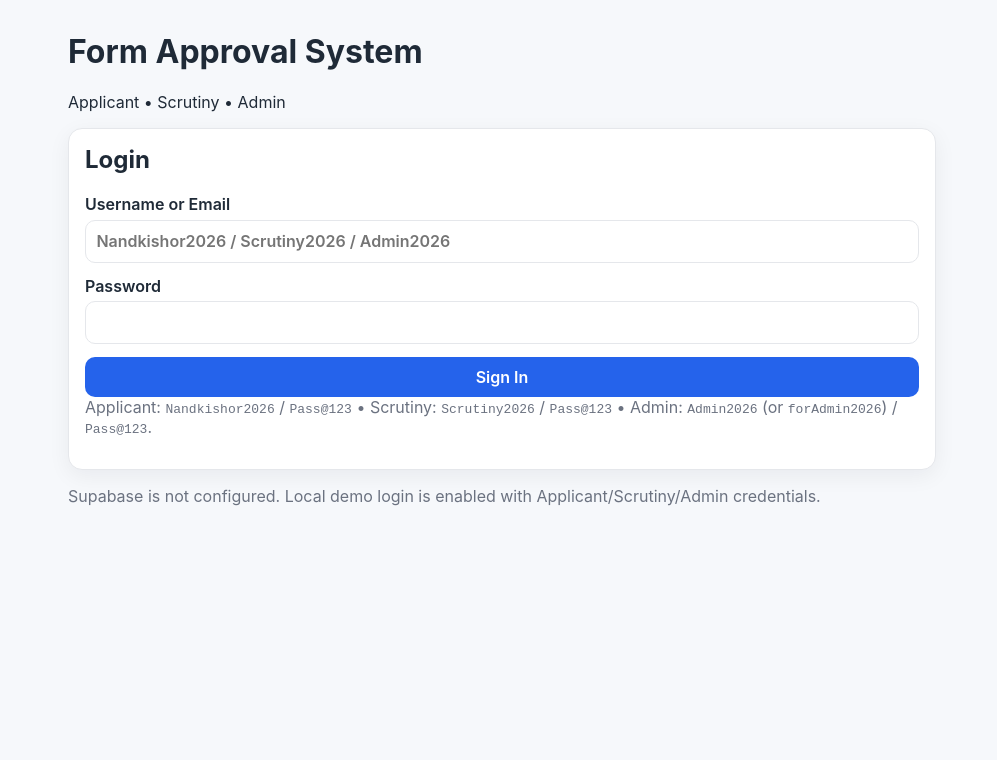
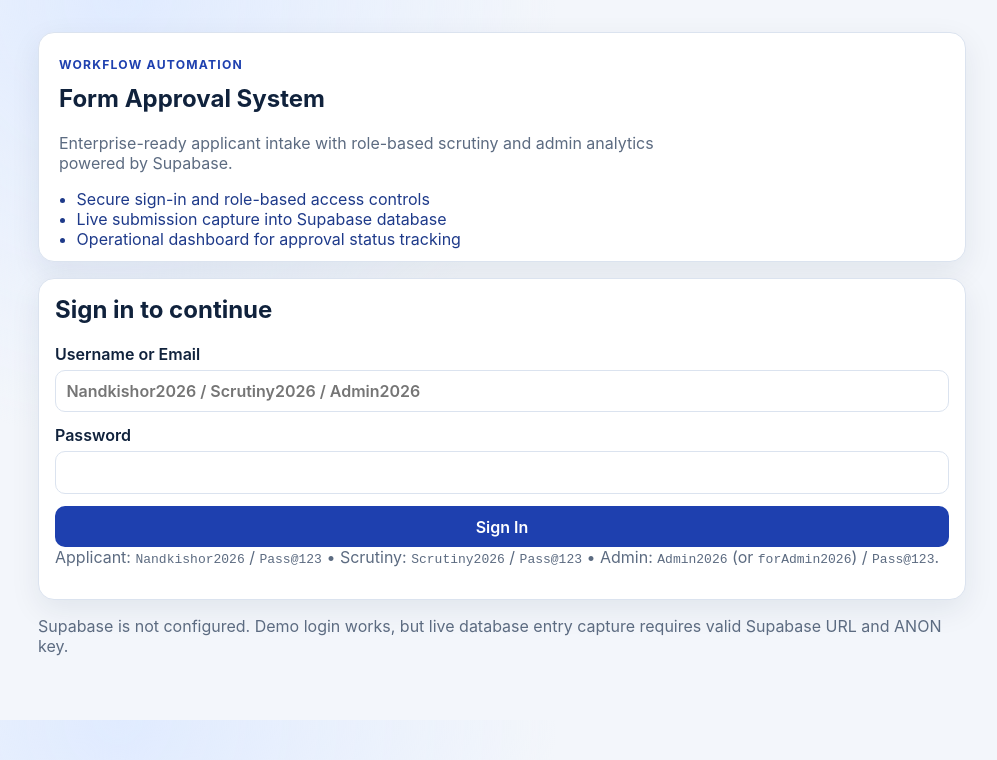
Before and after one commit to NandkishorB2025/form-approval-system, a website: page public/index.html in a window 1280 px wide. Shown: the whole page, without its empty margins (138-1135 px from the left). Drawn offline with nearby package versions, Linux system fonts and the light colour scheme.

Commit message:
Polish landing page and strengthen live Supabase workflow

```diff
--- a/public/app.js
+++ b/public/app.js
@@ -1,12 +1,12 @@
-const SUPABASE_URL = 'https://YOUR_PROJECT_REF.supabase.co';
-const SUPABASE_ANON_KEY = 'YOUR_SUPABASE_ANON_KEY';
+const SUPABASE_URL = window.SUPABASE_URL || 'https://YOUR_PROJECT_REF.supabase.co';
+const SUPABASE_ANON_KEY = window.SUPABASE_ANON_KEY || 'YOUR_SUPABASE_ANON_KEY';
 
 const SUPABASE_CONFIGURED =
   !SUPABASE_URL.includes('YOUR_PROJECT_REF') && !SUPABASE_ANON_KEY.includes('YOUR_SUPABASE_ANON_KEY');
 
 if (!SUPABASE_CONFIGURED) {
   document.getElementById('status-box').textContent =
-    'Supabase is not configured. Local demo login is enabled with Applicant/Scrutiny/Admin credentials.';
+    'Supabase is not configured. Demo login works, but live database entry capture requires valid Supabase URL and ANON key.';
 }
 
 const DEMO_USERS = {
@@ -71,11 +71,7 @@ function setVisiblePanel(panelKey) {
 }
 
 async function getProfileRole(userId) {
-  const { data, error } = await client
-    .from('profiles')
-    .select('role')
-    .eq('id', userId)
-    .single();
+  const { data, error } = await client.from('profiles').select('role').eq('id', userId).single();
 
   if (error) throw error;
   return data?.role;
@@ -87,10 +83,7 @@ async function loadScrutinyList() {
     return;
   }
 
-  const { data, error } = await client
-    .from('form_submissions')
-    .select('*')
-    .order('created_at', { ascending: false });
+  const { data, error } = await client.from('form_submissions').select('*').order('created_at', { ascending: false });
 
   if (error) {
     setStatus(`Could not load scrutiny list: ${error.message}`);
@@ -129,10 +122,7 @@ async function updateSubmissionStatus(id, status) {
     return;
   }
 
-  const { error } = await client
-    .from('form_submissions')
-    .update({ status })
-    .eq('id', id);
+  const { error } = await client.from('form_submissions').update({ status }).eq('id', id);
 
   if (error) {
     setStatus(`Unable to update status: ${error.message}`);
@@ -155,7 +145,7 @@ function renderChart(stats) {
       datasets: [
         {
           data: [stats.pending, stats.approved, stats.rejected],
-          backgroundColor: ['#d97706', '#16a34a', '#dc2626']
+          backgroundColor: ['#b45309', '#15803d', '#b91c1c']
         }
       ]
     },
@@ -177,10 +167,7 @@ async function loadAdminReport() {
     return;
   }
 
-  const { data, error } = await client
-    .from('form_submissions')
-    .select('*')
-    .order('created_at', { ascending: false });
+  const { data, error } = await client.from('form_submissions').select('*').order('created_at', { ascending: false });
 
   if (error) {
     setStatus(`Could not load admin report: ${error.message}`);
@@ -236,6 +223,27 @@ function applySession(user) {
   setVisiblePanel(user.role);
 }
 
+function setupRealtimeSync() {
+  if (!SUPABASE_CONFIGURED) return;
+
+  client
+    .channel('form_submissions_changes')
+    .on(
+      'postgres_changes',
+      {
+        event: '*',
+        schema: 'public',
+        table: 'form_submissions'
+      },
+      async () => {
+        if (!currentUser) return;
+        if (currentUser.role === 'scrutiny') await loadScrutinyList();
+        if (currentUser.role === 'admin') await loadAdminReport();
+      }
+    )
+    .subscribe();
+}
+
 async function boot() {
   if (!SUPABASE_CONFIGURED) {
     const demoSession = window.sessionStorage.getItem('demoSession');
@@ -264,6 +272,9 @@ async function boot() {
   }
 
   applySession({ email: user.email, role, id: user.id });
+
+  if (role === 'scrutiny') await loadScrutinyList();
+  if (role === 'admin') await loadAdminReport();
 }
 
 ui.loginForm.addEventListener('submit', async (event) => {
@@ -344,6 +355,11 @@ ui.submissionForm.addEventListener('submit', async (event) => {
     feedback: ui.applicantFeedback.value.trim()
   };
 
+  if (!payload.name || !payload.email || !payload.feedback) {
+    ui.applicantMessage.textContent = 'All fields are required.';
+    return;
+  }
+
   if (!SUPABASE_CONFIGURED) {
     ui.submissionForm.reset();
     ui.applicantMessage.textContent = 'Demo mode: form captured locally only (Supabase not connected).';
@@ -358,7 +374,8 @@ ui.submissionForm.addEventListener('submit', async (event) => {
   }
 
   ui.submissionForm.reset();
-  ui.applicantMessage.textContent = 'Form submitted successfully.';
+  ui.applicantMessage.textContent = 'Form submitted successfully and stored in live database.';
+  setStatus('Submission captured in Supabase.');
 });
 
 ui.scrutinyList.addEventListener('click', async (event) => {
@@ -372,6 +389,7 @@ if (SUPABASE_CONFIGURED) {
   client.auth.onAuthStateChange(async () => {
     await boot();
   });
+  setupRealtimeSync();
 }
 
 boot();
--- a/public/index.html
+++ b/public/index.html
@@ -10,13 +10,23 @@
   </head>
   <body>
     <main class="container">
-      <header>
-        <h1>Form Approval System</h1>
-        <p>Applicant • Scrutiny • Admin</p>
-      </header>
+      <section class="hero card">
+        <div>
+          <p class="eyebrow">Workflow Automation</p>
+          <h1>Form Approval System</h1>
+          <p class="hero-copy">
+            Enterprise-ready applicant intake with role-based scrutiny and admin analytics powered by Supabase.
+          </p>
+          <ul class="hero-points">
+            <li>Secure sign-in and role-based access controls</li>
+            <li>Live submission capture into Supabase database</li>
+            <li>Operational dashboard for approval status tracking</li>
+          </ul>
+        </div>
+      </section>
 
       <section id="auth-card" class="card">
-        <h2>Login</h2>
+        <h2>Sign in to continue</h2>
         <form id="login-form" class="form-grid">
           <label>
             Username or Email
@@ -44,13 +54,14 @@
         </div>
 
         <section id="panel-tabs" class="card tabs">
-          <button type="button" data-panel="applicant">Applicant Tab</button>
-          <button type="button" data-panel="scrutiny">Scrutiny Tab</button>
-          <button type="button" data-panel="admin">Admin Tab</button>
+          <button type="button" data-panel="applicant">Applicant</button>
+          <button type="button" data-panel="scrutiny">Scrutiny</button>
+          <button type="button" data-panel="admin">Admin</button>
         </section>
 
         <section id="applicant-panel" class="card hidden">
           <h2>Applicant Panel</h2>
+          <p class="hint">Create a new request. Records are inserted into <code>form_submissions</code> in real time.</p>
           <form id="submission-form" class="form-grid">
             <label>
               Name
@@ -71,7 +82,7 @@
 
         <section id="scrutiny-panel" class="card hidden">
           <h2>Scrutiny Panel</h2>
-          <p>Review pending submissions and approve/reject.</p>
+          <p class="hint">Review pending submissions and approve/reject.</p>
           <div id="scrutiny-list" class="list"></div>
         </section>
 
--- a/public/styles.css
+++ b/public/styles.css
@@ -1,14 +1,14 @@
 :root {
-  --bg: #f6f8fb;
+  --bg: #f3f6fb;
   --card: #ffffff;
-  --text: #1f2a37;
-  --muted: #6b7280;
-  --primary: #2563eb;
-  --primary-dark: #1e40af;
-  --ok: #16a34a;
-  --bad: #dc2626;
-  --pending: #d97706;
-  --border: #e5e7eb;
+  --text: #10223c;
+  --muted: #5c6b81;
+  --primary: #1e40af;
+  --primary-dark: #1e3a8a;
+  --ok: #15803d;
+  --bad: #b91c1c;
+  --pending: #b45309;
+  --border: #dbe3ef;
 }
 
 * {
@@ -17,19 +17,15 @@
 
 body {
   margin: 0;
-  font-family: Inter, Arial, sans-serif;
+  font-family: Inter, "Segoe UI", Arial, sans-serif;
   color: var(--text);
-  background: var(--bg);
+  background: radial-gradient(circle at 20% 0%, #e0ebff, transparent 35%), var(--bg);
 }
 
 .container {
-  max-width: 900px;
+  max-width: 960px;
   margin: 2rem auto;
   padding: 0 1rem 2rem;
-}
-
-header {
-  margin-bottom: 1rem;
 }
 
 h1,
@@ -42,10 +38,34 @@ p {
 .card {
   background: var(--card);
   border: 1px solid var(--border);
-  border-radius: 14px;
+  border-radius: 16px;
   padding: 1rem;
   margin-bottom: 1rem;
-  box-shadow: 0 6px 22px rgba(15, 23, 42, 0.06);
+  box-shadow: 0 10px 30px rgba(16, 34, 60, 0.08);
+}
+
+.hero {
+  padding: 1.25rem 1.25rem 0.75rem;
+}
+
+.eyebrow {
+  display: inline-block;
+  font-size: 0.76rem;
+  text-transform: uppercase;
+  letter-spacing: 0.1em;
+  color: var(--primary);
+  font-weight: 700;
+}
+
+.hero-copy {
+  color: var(--muted);
+  max-width: 65ch;
+}
+
+.hero-points {
+  margin: 0.5rem 0 0;
+  padding-left: 1.1rem;
+  color: #1e3a8a;
 }
 
 .toolbar {
@@ -78,6 +98,12 @@ textarea {
   padding: 0.65rem;
 }
 
+input:focus,
+textarea:focus {
+  outline: 2px solid rgba(30, 64, 175, 0.25);
+  border-color: var(--primary);
+}
+
 button {
   cursor: pointer;
   background: var(--primary);
@@ -93,7 +119,7 @@ button:hover {
 }
 
 button.secondary {
-  background: #111827;
+  background: #1f2937;
 }
 
 .hint,
@@ -124,6 +150,7 @@ button.secondary {
   border: 1px solid var(--border);
   border-radius: 12px;
   padding: 0.75rem;
+  background: #fcfdff;
 }
 
 .row {
@@ -179,7 +206,7 @@ button.bad {
   border: 1px solid var(--border);
   border-radius: 12px;
   padding: 0.6rem;
-  background: #fafafa;
+  background: #fafcff;
 }
 
 .stat span {
@@ -204,7 +231,7 @@ button.bad {
 }
 
 .tabs button {
-  background: #e5e7eb;
+  background: #e8eef8;
   color: #1f2937;
 }
 
```
Also changed, not shown: README.md.
